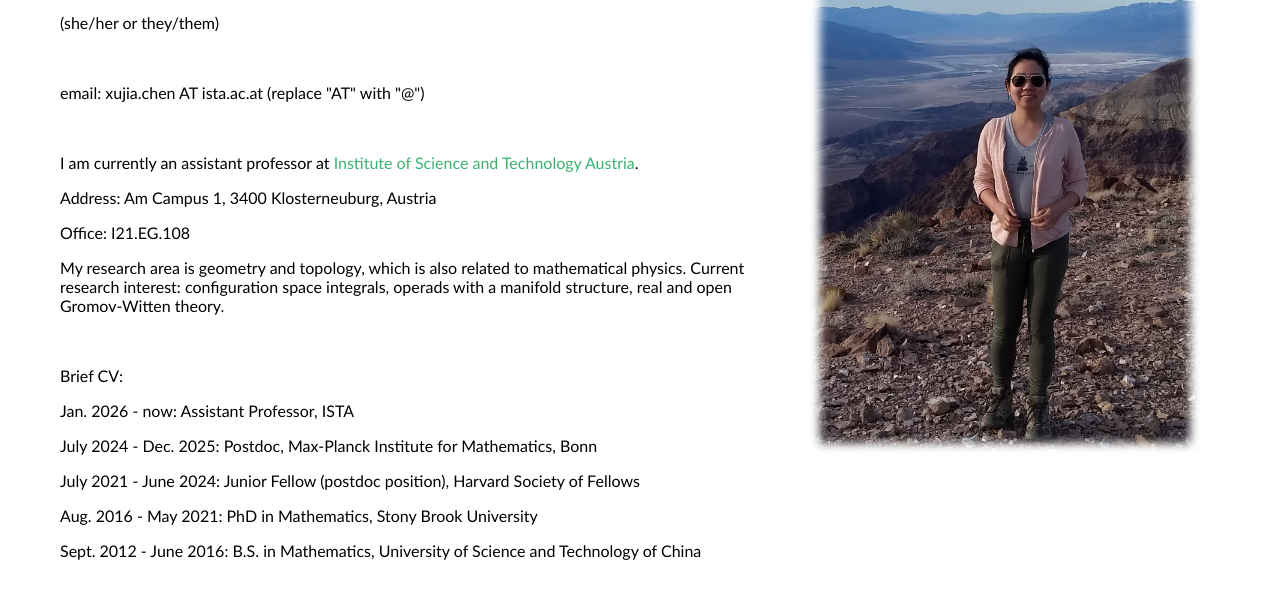
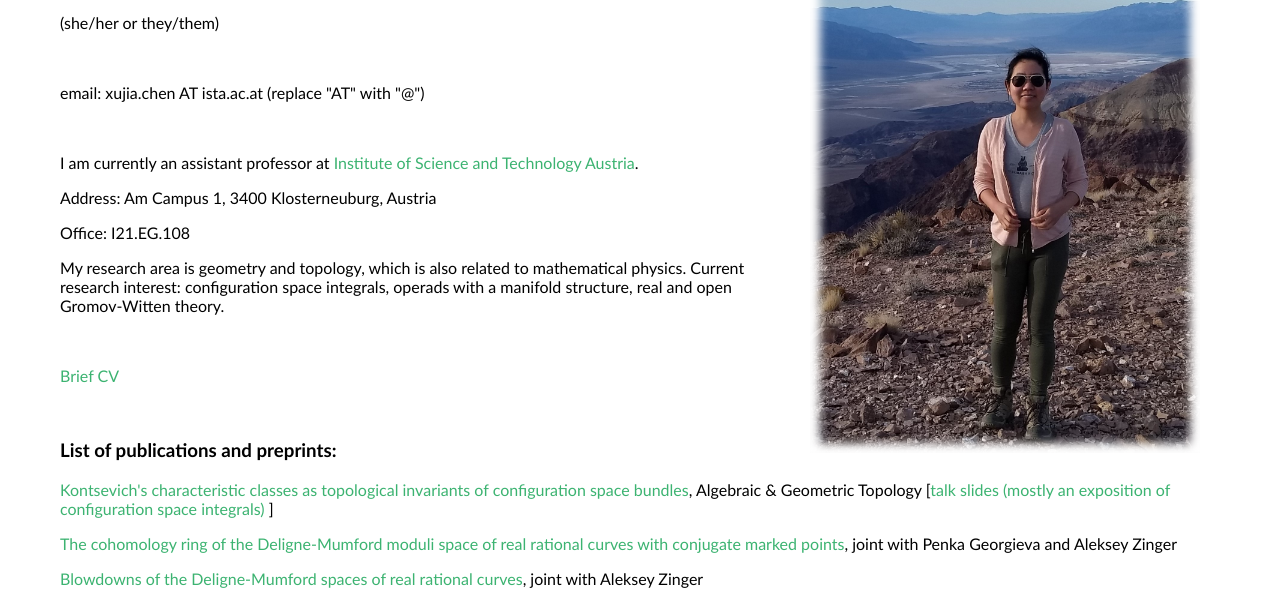
Before and after one commit to xujia-c/xujia-c.github.io, a plain HTML site: page index.html in a window 1280 px wide. Shown: the part 137-738 px from the top of the page. Drawn offline with Linux system fonts and the light colour scheme.

Commit message:
Update index.html

```diff
--- a/index.html
+++ b/index.html
@@ -62,12 +62,7 @@
 </p>
 <br>
 
-<p>Brief CV: </p>
-	<p>Jan. 2026 - now: Assistant Professor, ISTA </p>
-	<p>July 2024 - Dec. 2025: Postdoc, Max-Planck Institute for Mathematics, Bonn </p>
-	<p>July 2021 - June 2024: Junior Fellow (postdoc position), Harvard Society of Fellows </p>
-	<p>Aug. 2016 - May 2021: PhD in Mathematics, Stony Brook University </p>
-	<p>Sept. 2012 - June 2016: B.S. in Mathematics, University of Science and Technology of China </p>
+<p><a href="briefCV.html">Brief CV</a></p>
 
 <!-- <p> <a href="https://ista.ac.at/en/research/chen-group/">Webpage of my research group</a> <p> -->
 <!-- <p>
```
